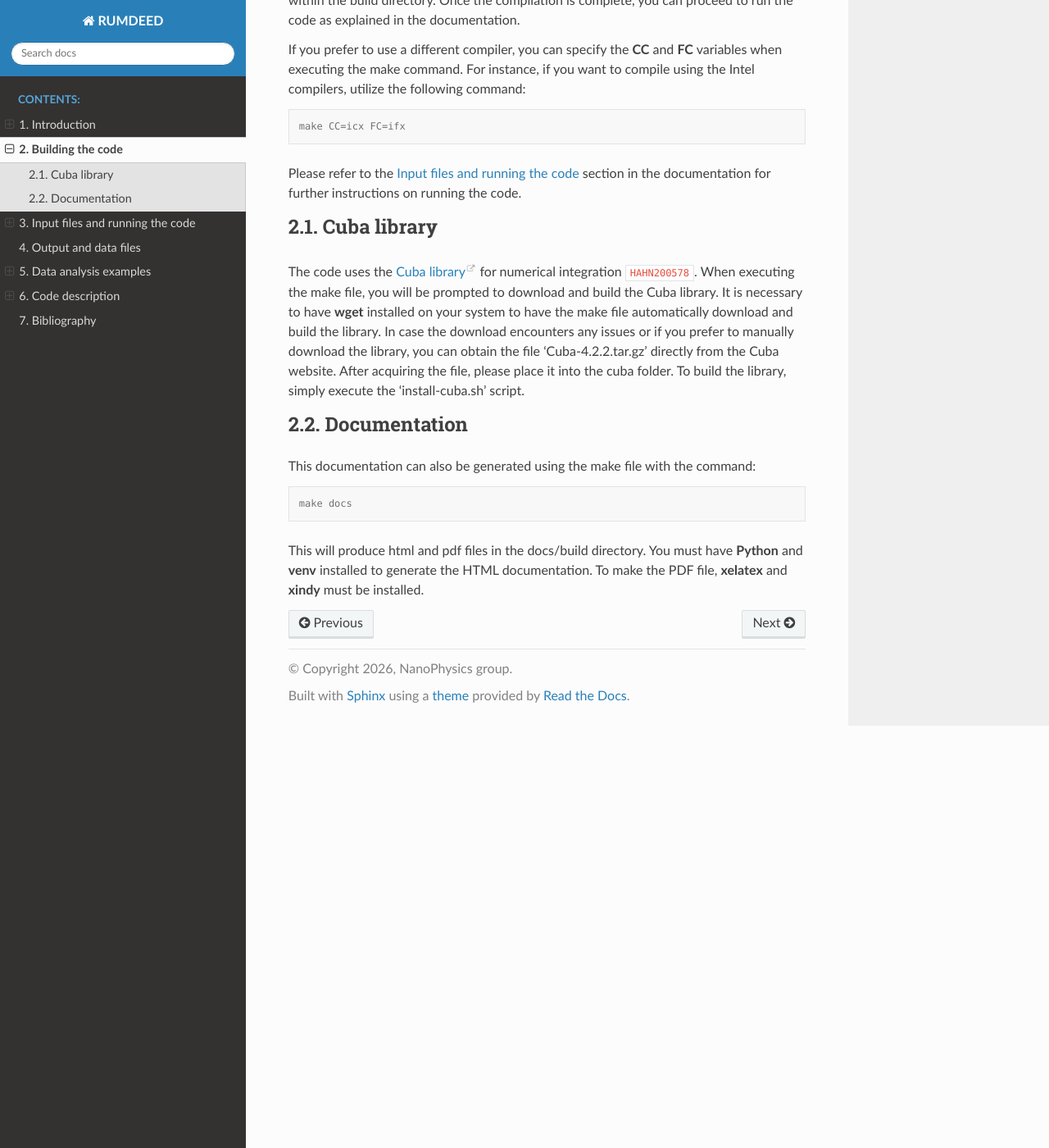
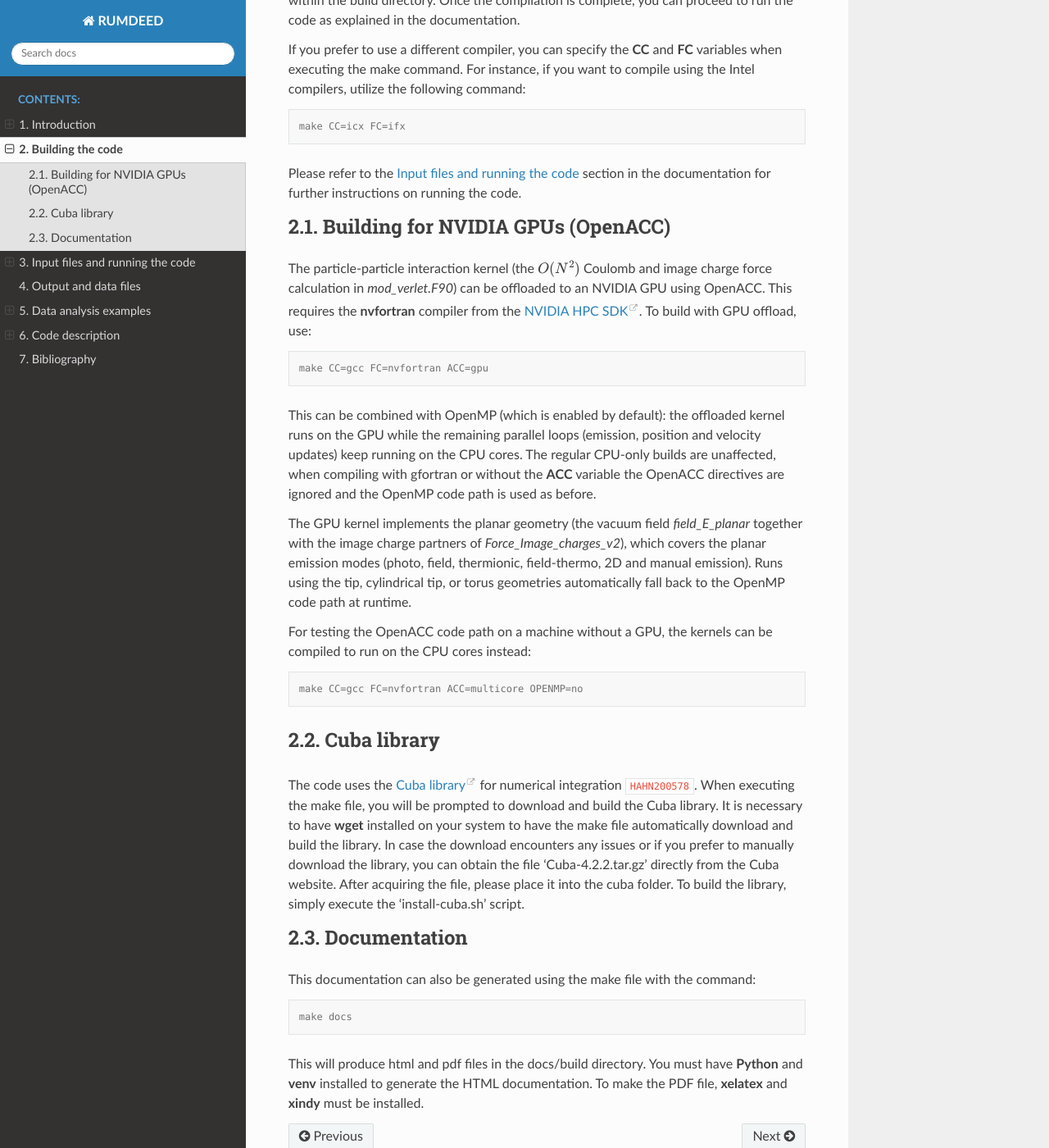
Before and after one commit to NanoPhysicsCenter/RUMDEED, a Sphinx documentation site: the page built from docs/source/build.rst, in a window 1280 px wide and 1400 px high, scrolled down 824 px. Shown: the whole window at 82% size. Built offline with Sphinx 7.4.7 and the Read the Docs theme 3.1.0, drawn with Linux system fonts in a browser that asks for light colours; cross-references to code outside the pages are shown as plain code.

Commit message:
Add OpenACC GPU offload of the N-body acceleration kernel
Add an OpenACC version of Calculate_Acceleration_Particles for the
planar geometry (field_E_planar + Force_Image_charges_v2). Instead of
the pairwise loop with an array reduction, every particle gathers the
full Coulomb and image charge force sum over all other particles,
which is race free and maps directly to the GPU. Geometries whose
procedure pointers are not the planar ones (tip, cylinder, torus)
fall back to the existing OpenMP loop at runtime.

Build with: make FC=nvfortran ACC=gpu (GPU offload, OpenMP stays on
for the remaining CPU loops) or ACC=multicore (OpenACC on CPU cores,
for testing without a GPU). Builds without ACC, including the default
gfortran build, are unchanged.

The pointer dispatch check uses c_funloc/c_associated because
associated(ptr, target) triggers an internal compiler error in
nvfortran 26.5.

Also set ptr_E_zunit in mod_manual_emission, manual emission mode
previously aborted at startup with "ptr_E_zunit not associated".

Verified against the gfortran/OpenMP build: the built-in test suite
(20/20) passes with the OpenACC kernel active (ACC=multicore), and a
400-step deterministic manual-emission run produces identical Ramo
current and particle counts on both builds. ACC=gpu is compile-tested
(no GPU available on the development machine).

Co-Authored-By: Claude Fable 5 <noreply@anthropic.com>

```diff
--- a/docs/source/build.rst
+++ b/docs/source/build.rst
@@ -42,6 +42,36 @@ For instance, if you want to compile using the Intel compilers, utilize the foll
 
 Please refer to the :ref:`Input files and running the code <run>` section in the documentation for further instructions on running the code.
 
+Building for NVIDIA GPUs (OpenACC)
+----------------------------------
+The particle-particle interaction kernel (the :math:`O(N^2)` Coulomb and image charge
+force calculation in *mod_verlet.F90*) can be offloaded to an NVIDIA GPU using OpenACC.
+This requires the **nvfortran** compiler from the
+`NVIDIA HPC SDK <https://developer.nvidia.com/hpc-sdk>`_. To build with GPU offload, use:
+
+.. code-block:: console
+
+   make CC=gcc FC=nvfortran ACC=gpu
+
+This can be combined with OpenMP (which is enabled by default): the offloaded kernel runs
+on the GPU while the remaining parallel loops (emission, position and velocity updates)
+keep running on the CPU cores. The regular CPU-only builds are unaffected, when compiling
+with gfortran or without the **ACC** variable the OpenACC directives are ignored and the
+OpenMP code path is used as before.
+
+The GPU kernel implements the planar geometry (the vacuum field *field_E_planar* together
+with the image charge partners of *Force_Image_charges_v2*), which covers the planar
+emission modes (photo, field, thermionic, field-thermo, 2D and manual emission). Runs
+using the tip, cylindrical tip, or torus geometries automatically fall back to the OpenMP
+code path at runtime.
+
+For testing the OpenACC code path on a machine without a GPU, the kernels can be compiled
+to run on the CPU cores instead:
+
+.. code-block:: console
+
+   make CC=gcc FC=nvfortran ACC=multicore OPENMP=no
+
 Cuba library
 ------------
 The code uses the `Cuba library <https://feynarts.de/cuba/>`_ for numerical integration :cite:p:`HAHN200578`.
@@ -62,4 +92,4 @@ This documentation can also be generated using the make file with the command:
 This will produce html and pdf files in the docs/build directory. You must have **Python** and **venv** installed to generate the HTML documentation.
 To make the PDF file, **xelatex** and **xindy** must be installed.
 
-.. index:: build, make, git, compiler, gfortran, github, Intel, ifort, ifx, Cuba library, Windows Subsystem for Linux (WSL), Python, venv, xelatex, xindy
+.. index:: build, make, git, compiler, gfortran, github, Intel, ifort, ifx, Cuba library, Windows Subsystem for Linux (WSL), Python, venv, xelatex, xindy, GPU, OpenACC, nvfortran, NVIDIA HPC SDK
```
Also changed, not shown: 3 other files.
